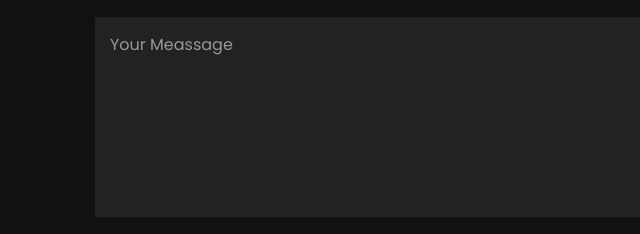
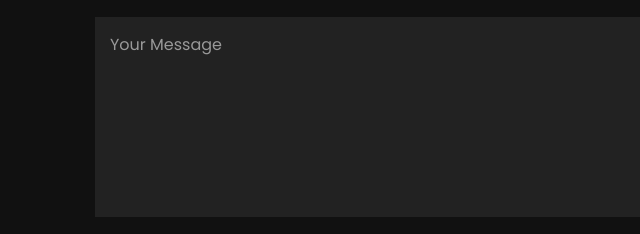
Before and after one commit to SifisoPatel/portfolio_example, a plain HTML site: page index.html in a window 1280 px wide. Shown: the part 5359-5593 px from the top of the page, 437-1077 px from the left. Drawn offline with Linux system fonts and the light colour scheme; files whose address does not match are found by name.

Commit message:
Add files via upload

```diff
--- a/index.html
+++ b/index.html
@@ -185,7 +185,7 @@
                     <h3>Message Me</h3>
                     <input type="text" name="" placeholder="Full Name">
                     <input type="email" name="" placeholder="Email">
-                    <textarea placeholder="Your Meassage"></textarea>
+                    <textarea placeholder="Your Message"></textarea>
                     <input type="submit" value="Send">
                 </form>
             </div>
```
Also changed, not shown: pad.txt (added).
